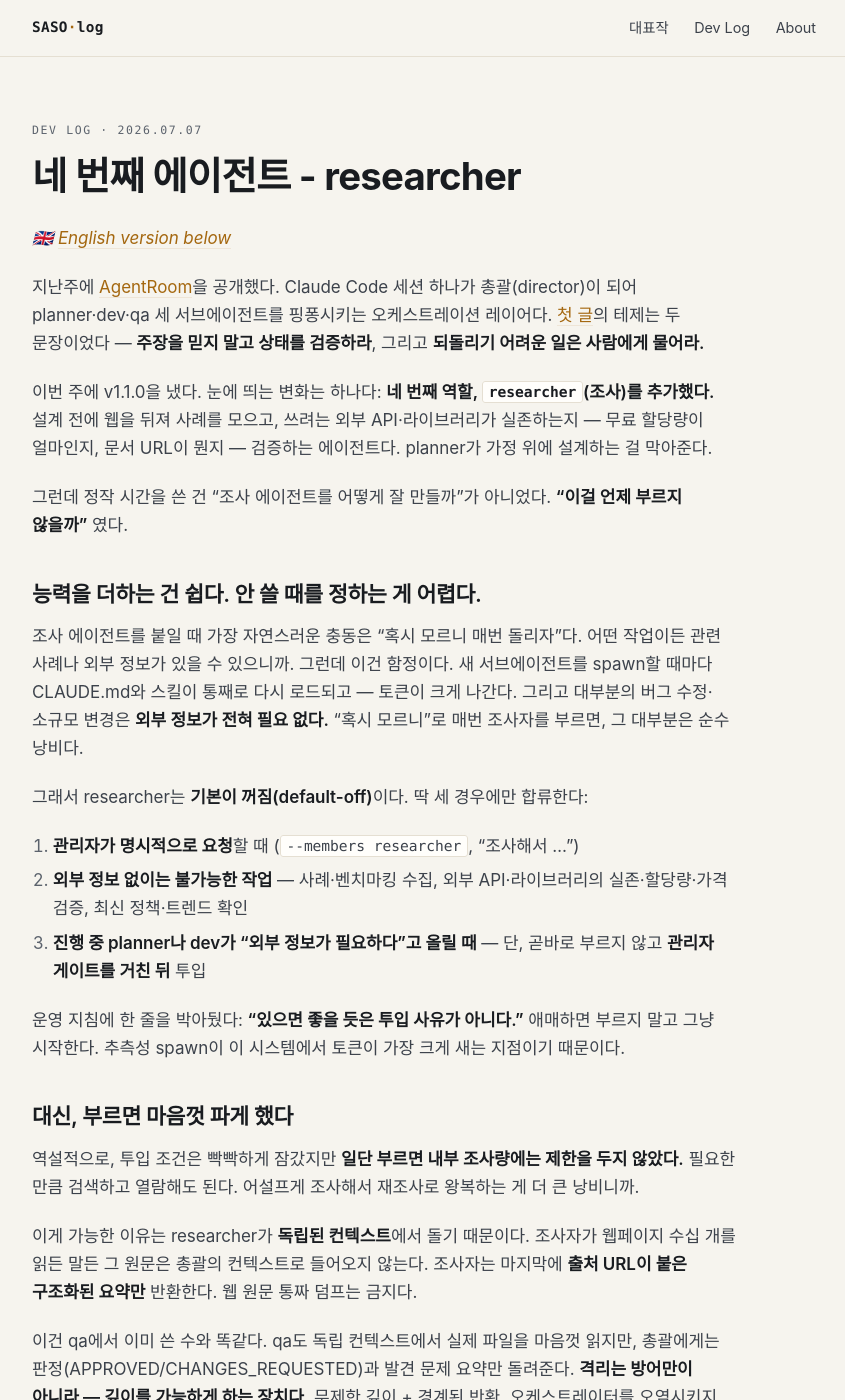
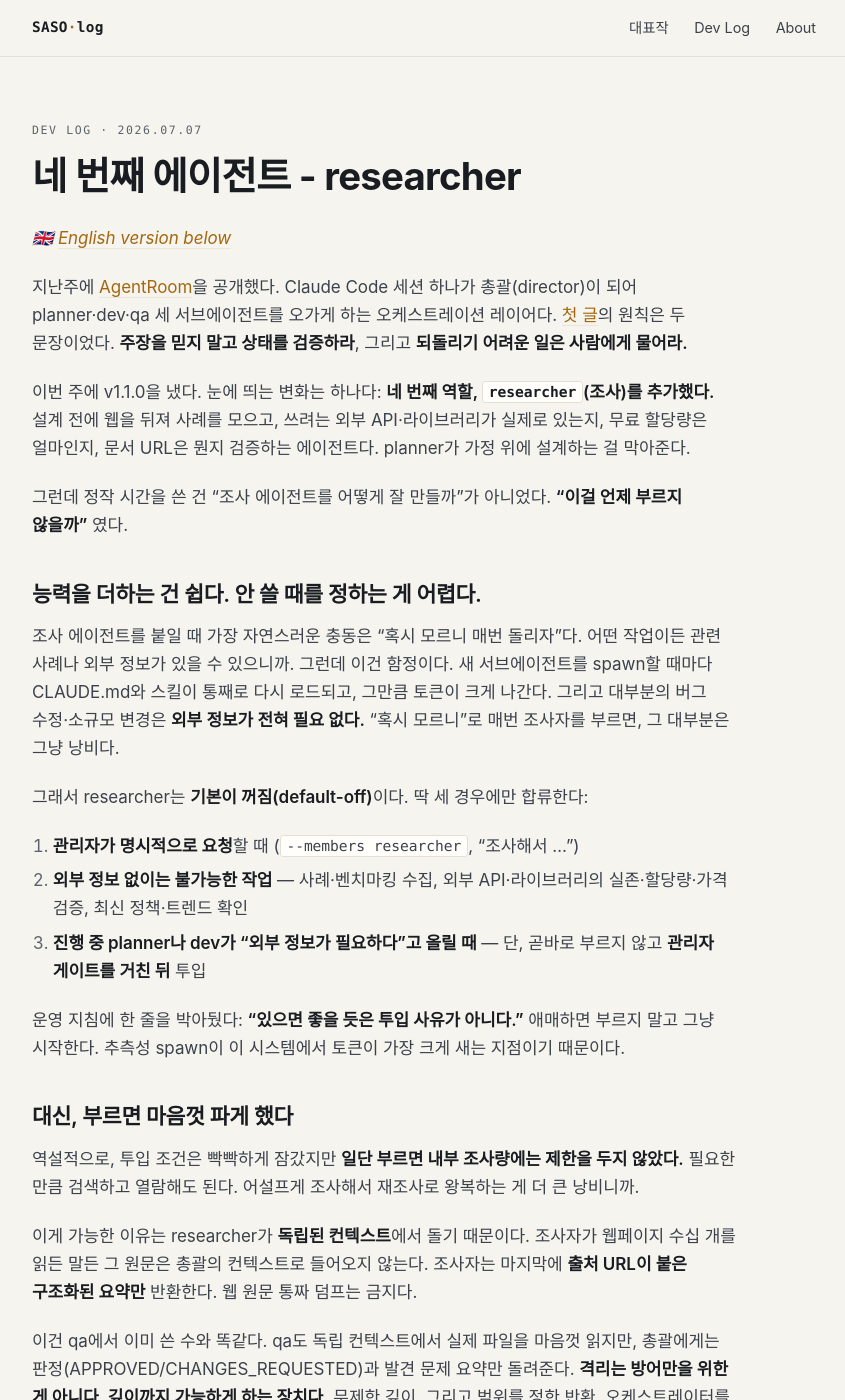
Before and after one commit to CHPARK03/CHPARK03.github.io, a Jekyll site: the page built from _posts/2026-07-07-agentroom-fourth-agent-default-off.md, in a window 1280 px wide and 1400 px high. Shown: the whole window, without its empty margins (216-1061 px from the left). Built offline with Jekyll 4.4.1, drawn with Linux system fonts in a browser that asks for light colours; some of the changed text lies outside the part shown.

Commit message:
posts: full Korean naturalization pass (de-mirror, plain vocabulary)
- break em-dash asides into sentences across all four posts
- replace translated-sounding loanwords with everyday Korean
- keep facts, structure, links, and English versions unchanged

Co-Authored-By: Claude Opus 4.8 <noreply@anthropic.com>

```diff
--- a/_posts/2026-07-07-agentroom-fourth-agent-default-off.md
+++ b/_posts/2026-07-07-agentroom-fourth-agent-default-off.md
@@ -7,15 +7,15 @@ tags: [claude-code, agents, agentroom, build-in-public]
 
 *🇬🇧 [English version below](#english-version)*
 
-지난주에 [AgentRoom](https://github.com/CHPARK03/agentroom)을 공개했다. Claude Code 세션 하나가 총괄(director)이 되어 planner·dev·qa 세 서브에이전트를 핑퐁시키는 오케스트레이션 레이어다. [첫 글](/2026/07/05/agentroom-human-gated-orchestration/)의 테제는 두 문장이었다 — **주장을 믿지 말고 상태를 검증하라**, 그리고 **되돌리기 어려운 일은 사람에게 물어라.**
+지난주에 [AgentRoom](https://github.com/CHPARK03/agentroom)을 공개했다. Claude Code 세션 하나가 총괄(director)이 되어 planner·dev·qa 세 서브에이전트를 오가게 하는 오케스트레이션 레이어다. [첫 글](/2026/07/05/agentroom-human-gated-orchestration/)의 원칙은 두 문장이었다. **주장을 믿지 말고 상태를 검증하라**, 그리고 **되돌리기 어려운 일은 사람에게 물어라.**
 
-이번 주에 v1.1.0을 냈다. 눈에 띄는 변화는 하나다: **네 번째 역할, `researcher`(조사)를 추가했다.** 설계 전에 웹을 뒤져 사례를 모으고, 쓰려는 외부 API·라이브러리가 실존하는지 — 무료 할당량이 얼마인지, 문서 URL이 뭔지 — 검증하는 에이전트다. planner가 가정 위에 설계하는 걸 막아준다.
+이번 주에 v1.1.0을 냈다. 눈에 띄는 변화는 하나다: **네 번째 역할, `researcher`(조사)를 추가했다.** 설계 전에 웹을 뒤져 사례를 모으고, 쓰려는 외부 API·라이브러리가 실제로 있는지, 무료 할당량은 얼마인지, 문서 URL은 뭔지 검증하는 에이전트다. planner가 가정 위에 설계하는 걸 막아준다.
 
 그런데 정작 시간을 쓴 건 "조사 에이전트를 어떻게 잘 만들까"가 아니었다. **"이걸 언제 부르지 않을까"** 였다.
 
 ## 능력을 더하는 건 쉽다. 안 쓸 때를 정하는 게 어렵다.
 
-조사 에이전트를 붙일 때 가장 자연스러운 충동은 "혹시 모르니 매번 돌리자"다. 어떤 작업이든 관련 사례나 외부 정보가 있을 수 있으니까. 그런데 이건 함정이다. 새 서브에이전트를 spawn할 때마다 CLAUDE.md와 스킬이 통째로 다시 로드되고 — 토큰이 크게 나간다. 그리고 대부분의 버그 수정·소규모 변경은 **외부 정보가 전혀 필요 없다.** "혹시 모르니"로 매번 조사자를 부르면, 그 대부분은 순수 낭비다.
+조사 에이전트를 붙일 때 가장 자연스러운 충동은 "혹시 모르니 매번 돌리자"다. 어떤 작업이든 관련 사례나 외부 정보가 있을 수 있으니까. 그런데 이건 함정이다. 새 서브에이전트를 spawn할 때마다 CLAUDE.md와 스킬이 통째로 다시 로드되고, 그만큼 토큰이 크게 나간다. 그리고 대부분의 버그 수정·소규모 변경은 **외부 정보가 전혀 필요 없다.** "혹시 모르니"로 매번 조사자를 부르면, 그 대부분은 그냥 낭비다.
 
 그래서 researcher는 **기본이 꺼짐(default-off)**이다. 딱 세 경우에만 합류한다:
 
@@ -31,7 +31,7 @@ tags: [claude-code, agents, agentroom, build-in-public]
 
 이게 가능한 이유는 researcher가 **독립된 컨텍스트**에서 돌기 때문이다. 조사자가 웹페이지 수십 개를 읽든 말든 그 원문은 총괄의 컨텍스트로 들어오지 않는다. 조사자는 마지막에 **출처 URL이 붙은 구조화된 요약만** 반환한다. 웹 원문 통짜 덤프는 금지다.
 
-이건 qa에서 이미 쓴 수와 똑같다. qa도 독립 컨텍스트에서 실제 파일을 마음껏 읽지만, 총괄에게는 판정(APPROVED/CHANGES_REQUESTED)과 발견 문제 요약만 돌려준다. **격리는 방어만이 아니라 — 깊이를 가능하게 하는 장치다.** 무제한 깊이 + 경계된 반환. 오케스트레이터를 오염시키지 않으면서 서브에이전트가 깊이 파게 하는 방법.
+이건 qa에서 이미 쓴 수와 똑같다. qa도 독립 컨텍스트에서 실제 파일을 마음껏 읽지만, 총괄에게는 판정(APPROVED/CHANGES_REQUESTED)과 발견 문제 요약만 돌려준다. **격리는 방어만을 위한 게 아니다. 깊이까지 가능하게 하는 장치다.** 무제한 깊이, 그리고 범위를 정한 반환. 오케스트레이터를 오염시키지 않으면서 서브에이전트가 깊이 파게 하는 방법.
 
 ## 조건부로만 켜지는 디자인 검수
 
@@ -40,7 +40,7 @@ tags: [claude-code, agents, agentroom, build-in-public]
 - **qa**: 총괄이 검수 지시에 **"디자인 검수 포함"**을 명시했을 때만 — 즉 UI 파일(html/css/레이아웃)이 바뀐 검수에서만 — `web-design-guidelines` 스킬을 로드해 **객관적 위반**(대비·간격·계층·반응형)을 추가로 검수한다.
 - **dev**: 화면을 만드는 작업(HTML/CSS 시안·레이아웃·테마)에 착수하기 직전에만 `artifact-design`을 로드한다.
 
-핵심은 두 가지다. 하나, **"예쁜가"는 판정하지 않는다** — 시각 취향은 관리자 몫이고, 스킬은 객관 위반만 잡는다. 둘, **비UI 작업엔 로드하지 않는다.** 로직·백엔드·문서 검수에 디자인 스킬을 얹으면 토큰만 태운다. 로드는 딱 1회, 조건 충족 시에만.
+핵심은 두 가지다. 하나, **"예쁜가"는 판정하지 않는다.** 시각 취향은 관리자 몫이고, 스킬은 객관 위반만 잡는다. 둘, **비UI 작업엔 로드하지 않는다.** 로직·백엔드·문서 검수에 디자인 스킬을 얹으면 토큰만 태운다. 로드는 딱 1회, 조건 충족 시에만.
 
 ## 공개판으로 옮기며 — 나와 도구를 분리하기
 
@@ -57,11 +57,11 @@ tags: [claude-code, agents, agentroom, build-in-public]
 
 ## 같은 원칙, 이번엔 '완료'가 아니라 '능력'에
 
-첫 글의 원칙은 **"에이전트의 '완료했습니다'를 검증 없이 믿지 마라"** 였다. 게이트는 이렇게 물었다 — *정말 끝났나?*
+첫 글의 원칙은 **"에이전트의 '완료했습니다'를 검증 없이 믿지 마라"** 였다. 게이트는 이렇게 물었다. *정말 끝났나?*
 
-v1.1.0에서 게이트가 던지는 질문이 하나 늘었다 — *이게 정말 돌아가야 하나?*
+v1.1.0에서 게이트가 던지는 질문이 하나 늘었다. *이게 정말 돌아가야 하나?*
 
-추측으로 부른 에이전트는 **검증되지 않은 비용**이다. 검증되지 않은 "완료"와 같은 족보다. 둘 다 "그럴듯해서" 통과시키면 새는 거다. default-off는 그 테제를 완료 판정이 아니라 **능력 발동**에 적용한 것뿐이다. 능력을 더하는 일은 언제나 쉽다. 어려운 — 그리고 정작 중요한 — 일은, 그걸 언제 **부르지 않을지**를 정하는 것이었다.
+추측으로 부른 에이전트는 **검증되지 않은 비용**이다. 검증되지 않은 "완료"와 같은 족보다. 둘 다 "그럴듯해서" 통과시키면 새는 거다. default-off는 그 원칙을 완료 판정이 아니라 **능력 발동**에 적용한 것뿐이다. 능력을 더하는 일은 언제나 쉽다. 어렵고 정작 중요한 일은, 그걸 언제 **부르지 않을지**를 정하는 것이었다.
 
 그리고 정직하게 밝히자면: 이 네 번째 에이전트도 지난 두 글처럼, 켜야 할 이유를 스스로 증명해야만 켜진다.
 
```
Also changed, not shown: _posts/2026-07-05-agentroom-human-gated-orchestration.md (+8 -8 lines), _posts/2026-07-06-devlog-leak-audit-gate.md (+5 -5 lines), _posts/2026-07-07-nine-killed-projects-postmortem.md (+10 -10 lines).
